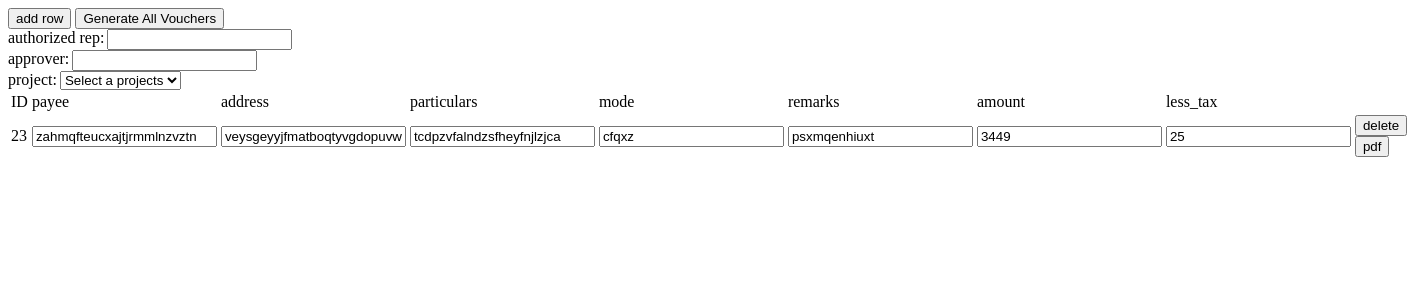
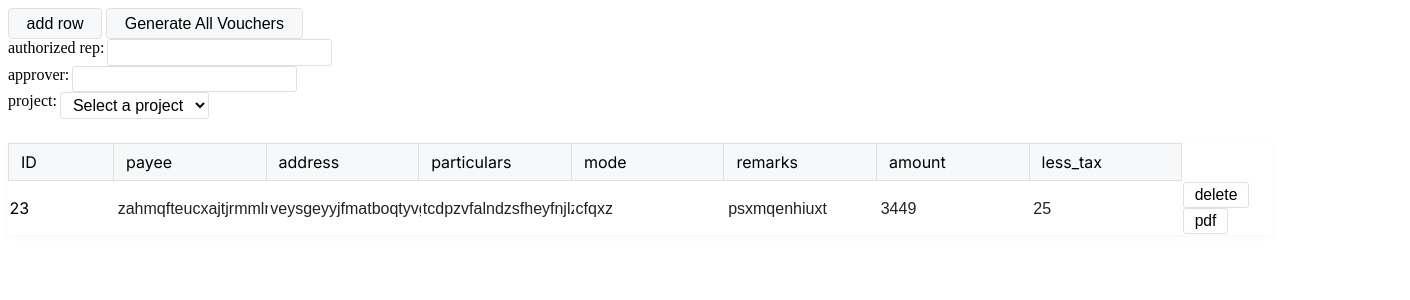
Before and after one commit to up-nismed-195/accounting-system, a SvelteKit app: page /vouchers in a window 1280 px wide. Shown: the top 300 px of the page, 1410 px wide, since content can reach past the window. Built offline with nearby package versions, Linux system fonts and the light colour scheme.

Commit message:
add styling

```diff
--- a/src/routes/vouchers/+page.svelte
+++ b/src/routes/vouchers/+page.svelte
@@ -76,7 +76,7 @@
 
   <span>project: </span>
   <select bind:value={selectedProject}>
-    <option value="" disabled selected>Select a projects</option>
+    <option value="" disabled selected>Select a project</option>
     {#each $projects as project}
       <option value={project}>{project}</option>
     {/each}
@@ -98,3 +98,85 @@
     {/each}
 </tbody>
 </table>
+
+<style>
+/* Container for controls */
+.controls {
+  display: flex;
+  gap: 1.5rem;
+  margin-bottom: 1.5rem;
+  align-items: center;
+  flex-wrap: wrap;
+}
+
+/* Table styles */
+table {
+  width: 100%;
+  border-collapse: collapse;
+  background: #fff;
+  font-family: 'Inter', Arial, sans-serif;
+  font-size: 1rem;
+  margin-top: 1.5rem;
+  box-shadow: 0 2px 8px rgba(0,0,0,0.03);
+}
+
+thead tr {
+  background: #f6f8fa;
+}
+
+th, td {
+  border: 1px solid #e0e0e0;
+  padding: 0.5em 0.75em;
+  text-align: left;
+  min-width: 80px;
+  font-weight: 400;
+}
+
+th {
+  font-weight: 600;
+  color: #444;
+  background: #f6f8fa;
+}
+
+tr:nth-child(even) td {
+  background: #fafbfc;
+}
+
+tr:hover td {
+  background: #f0f4fa;
+}
+
+button {
+  background: #f6f8fa;
+  border: 1px solid #e0e0e0;
+  border-radius: 4px;
+  padding: 0.35em 1.1em;
+  font-size: 1em;
+  cursor: pointer;
+  transition: background 0.15s, border 0.15s;
+}
+
+button:hover {
+  background: #e0e7ef;
+  border-color: #b4b4b4;
+}
+
+input, select {
+  border: 1px solid #e0e0e0;
+  border-radius: 3px;
+  padding: 0.2em 0.5em;
+  font-size: 1em;
+  background: #fff;
+  transition: border 0.15s;
+}
+
+input:focus, select:focus {
+  border: 1.5px solid #1976d2;
+  outline: none;
+}
+
+label {
+  font-size: 0.98em;
+  color: #555;
+}
+</style>
--- a/src/routes/vouchers/Row.svelte
+++ b/src/routes/vouchers/Row.svelte
@@ -66,3 +66,39 @@
     <button onclick={() => generateVoucher(rowToPDF(row), dv)} class="">pdf</button>
     </td>
 </tr>
+
+<style>
+input, textarea {
+  border: none;
+  background: transparent;
+  width: 100%;
+  font-size: 1em;
+  padding: 0.1em 0.2em;
+  color: #222;
+  resize: none;
+}
+
+input:focus, textarea:focus {
+  outline: none;
+  background: #f6f8fa;
+}
+
+td {
+  vertical-align: middle;
+}
+
+button {
+  background: #fff;
+  border: 1px solid #e0e0e0;
+  border-radius: 3px;
+  padding: 0.2em 0.7em;
+  font-size: 0.98em;
+  cursor: pointer;
+  transition: background 0.15s, border 0.15s;
+}
+
+button:hover {
+  background: #f6f8fa;
+  border-color: #b4b4b4;
+}
+</style>
```
